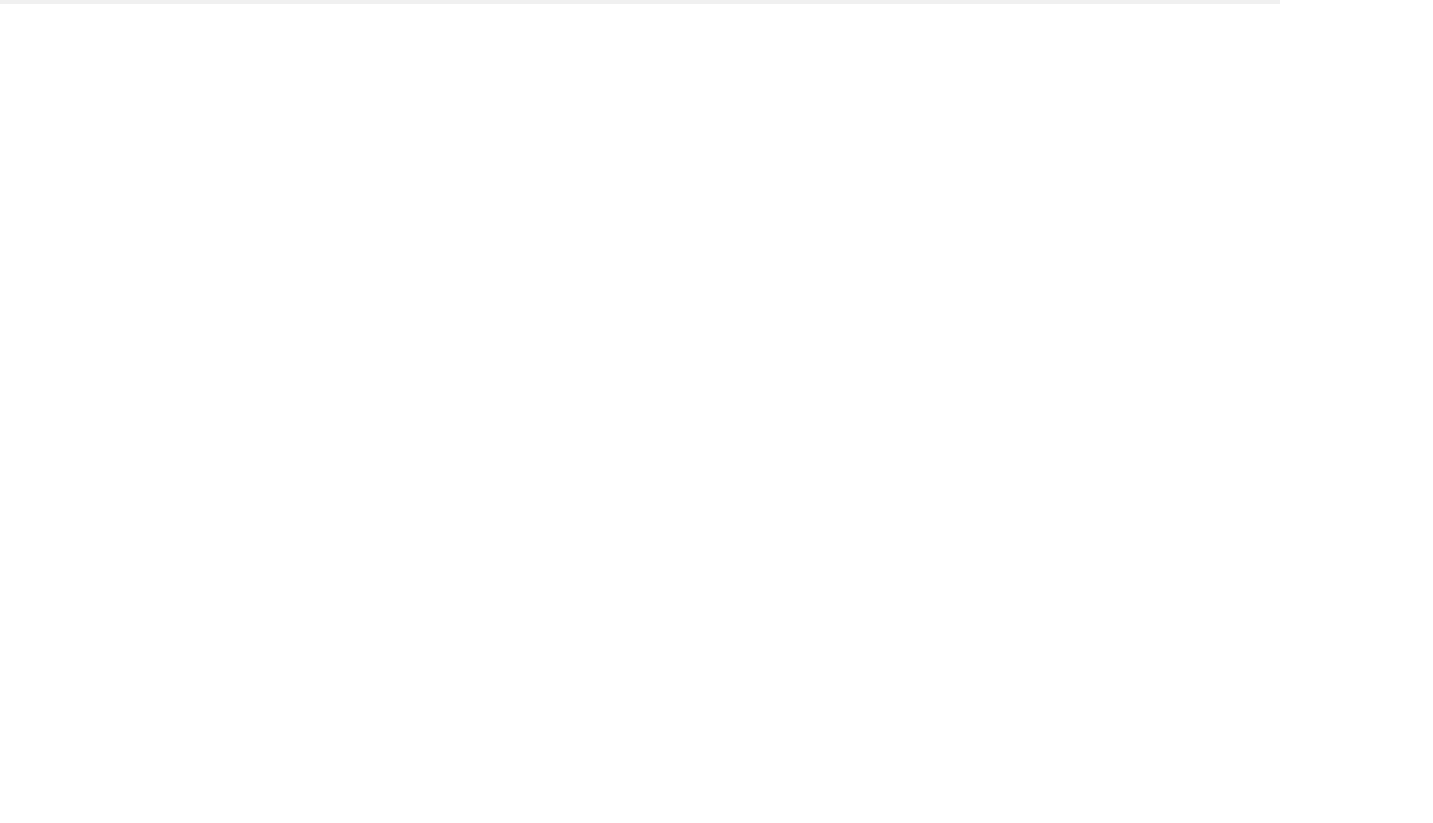
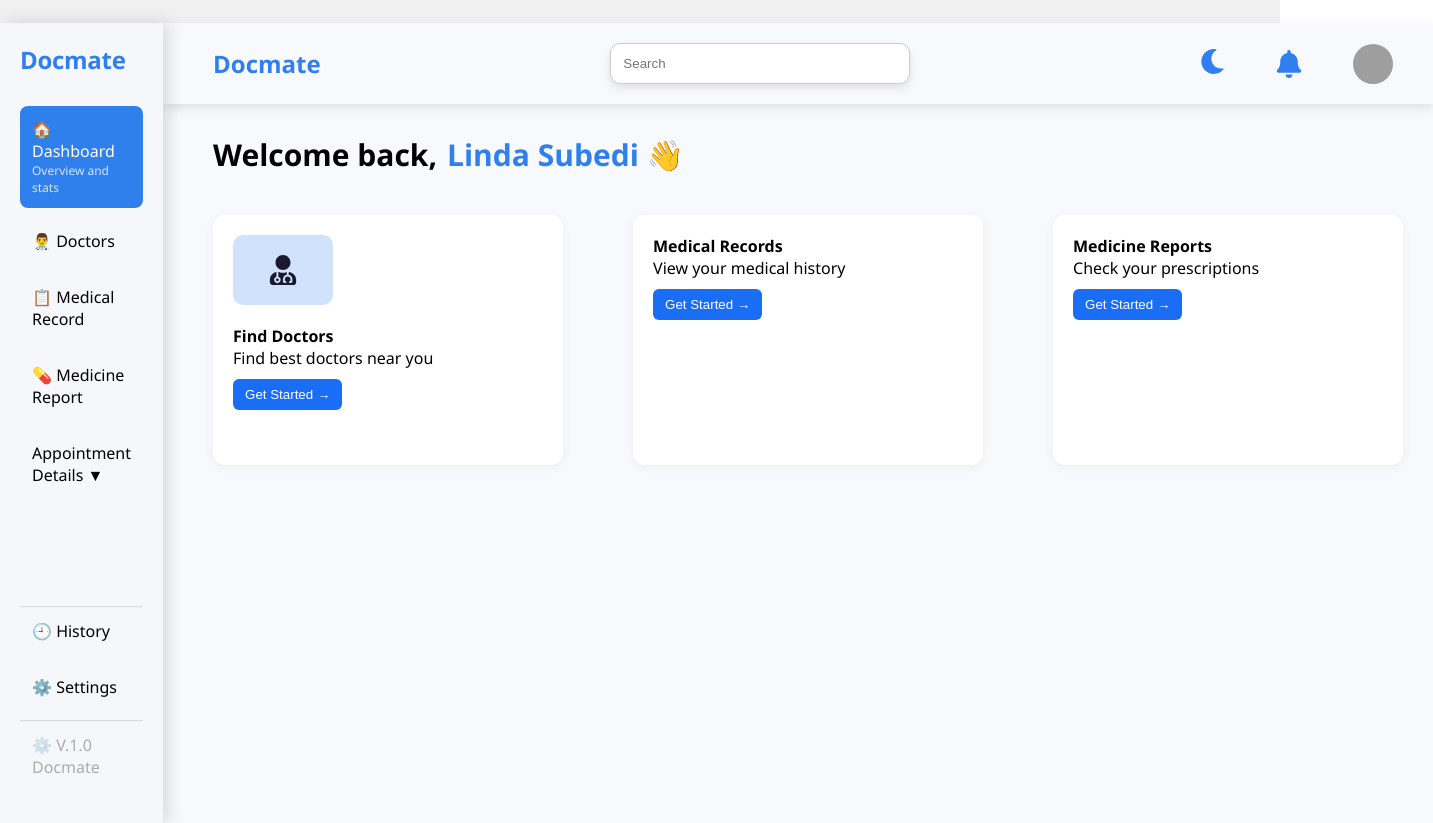
Before and after one commit to Aniket2mandal/docmate-frontend, a React (Vite) app in the folder docmate-app/: page / in a window 1280 px wide. Shown: the part 1180-2003 px from the top of the page, 1433 px wide, since content can reach past the window. Before the commit the page ends 1184 px from the top, so only its background shows below. Built offline with nearby package versions, Linux system fonts and the light colour scheme; no server answers; grey boxes are pictures that could not be loaded.

Commit message:
created new components and user dashbaord

```diff
--- a/docmate-app/package.json
+++ b/docmate-app/package.json
@@ -12,7 +12,8 @@
   "dependencies": {
     "axios": "^1.13.6",
     "react": "^19.2.0",
-    "react-dom": "^19.2.0"
+    "react-dom": "^19.2.0",
+    "react-icons": "^5.6.0"
   },
   "devDependencies": {
     "@eslint/js": "^9.39.1",
--- a/docmate-app/src/App.jsx
+++ b/docmate-app/src/App.jsx
@@ -2,6 +2,7 @@ import { useState } from 'react'
 import './App.css'
 import Home from './pages/Home/Home'
 import Doctors from './pages/Doctor/Doctors'
+import DashboardUser from './pages/DashboardUser/DashboardUser'
 
 function App() {
 
@@ -9,6 +10,7 @@ function App() {
     <>
       <Home />
       <Doctors />
+      <DashboardUser />
       {/* <h1>Docmate</h1> */}
     </>
   )
--- /dev/null
+++ b/docmate-app/src/components/DashboardCard/DashboardCards.css
@@ -0,0 +1,47 @@
+.cards{
+display:flex;
+gap:70px;
+margin-top:20px;
+margin-left:20px;
+}
+
+.card{
+background:white;
+padding:20px;
+border-radius:12px;
+width:350px;
+height:250px;
+/* height:max-content; */
+box-shadow:0 2px 10px rgba(0,0,0,0.05);
+}
+
+.card button{
+margin-top:10px;
+background:#1a6ef5;
+color:white;
+border:none;
+padding:8px 12px;
+border-radius:6px;
+cursor:pointer;
+}
+
+.doctor-card-img {
+ background-color: rgba(26, 110, 245, 0.2);
+  /* opacity: 0.2;  */
+  border-radius: 10px;
+  width: 100px;
+  padding: 20px;
+  height: auto;
+  margin-bottom: 20px;
+
+  display: flex;
+  justify-content: center;
+  align-items: center;
+  text-align: center;
+}
+
+.doctor-icon{
+    font-size:30px;
+    position:relative;
+    color:#1a1a2e;
+}
--- /dev/null
+++ b/docmate-app/src/components/DashboardCard/DashboardCards.jsx
@@ -0,0 +1,34 @@
+import React from "react";
+import { FaUserMd } from "react-icons/fa";
+import "./DashboardCards.css";
+
+const DashboardCards = () => {
+  return (
+    <div className="cards">
+
+      <div className="card">
+        <div className="doctor-card-img">
+          <FaUserMd className="doctor-icon" />
+        </div>
+        <h4>Find Doctors</h4>
+        <p>Find best doctors near you</p>
+        <button>Get Started →</button>
+      </div>
+
+      <div className="card">
+        <h4>Medical Records</h4>
+        <p>View your medical history</p>
+        <button>Get Started →</button>
+      </div>
+
+      <div className="card">
+        <h4>Medicine Reports</h4>
+        <p>Check your prescriptions</p>
+        <button>Get Started →</button>
+      </div>
+
+    </div>
+  );
+};
+
+export default DashboardCards;
--- /dev/null
+++ b/docmate-app/src/components/Navbar/Navbar.css
@@ -0,0 +1,57 @@
+.navbar {
+    display: flex;
+    justify-content: space-between;
+    align-items: center;
+    margin-top: 0px;
+    padding: 20px 40px;
+    /* margin-left:-30px; */
+    box-shadow: 0 4px 10px rgba(0, 0, 0, 0.1);
+       /* box-shadow: 6px 0 15px rgba(0,0,0,0.12); */
+}
+
+.logo-nav{
+    color:#2f80ed;
+    margin-left:10px;
+}
+
+.search {
+    width: 300px;
+    padding: 12px;
+    border-radius: 10px;
+    border: 1px solid #ccc;
+    box-shadow: 0 4px 10px rgba(0, 0, 0, 0.1);
+}
+
+.profile {
+    display: flex;
+    align-items: center;
+    gap: 40px;
+}
+
+.profile-img{
+    border-radius: 100%;
+}
+
+.theme-toggle{
+  font-size: 25px; /* increase from 20px to 28px */
+  cursor: pointer;
+  margin-right: 10px;
+  transition: color 0.3s;
+  color:#2f80ed;
+}
+
+.theme-toggle:hover {
+  color: black; /* optional hover effect */
+}
+
+.notification-icon {
+  font-size: 28px; /* increase from 20px to 28px */
+  cursor: pointer;
+  margin-right: 10px;
+  transition: color 0.3s;
+  color:#2f80ed;
+}
+
+.notification-icon:hover {
+  color: black; /* optional hover effect */
+}
--- a/docmate-app/src/components/Navbar/Navbar.jsx
+++ b/docmate-app/src/components/Navbar/Navbar.jsx
@@ -1,16 +1,40 @@
-import React from "react";
+import React, { useState } from "react";
+import { FaBell } from "react-icons/fa";
+import { FaSun, FaMoon } from "react-icons/fa";
 import "./Navbar.css";
 
 const Navbar = () => {
+  const [darkMode, setDarkMode] = useState(false);
+
+  const toggleDarkMode = () => {
+    setDarkMode(!darkMode);
+    document.body.className = darkMode ? "light-mode" : "dark-mode";
+  };
+
   return (
-    <nav className="navbar">
-      <h2 className="logo">Docmate</h2>
+    <div className="navbar">
 
-      <div className="nav-buttons">
-        <button className="login-btn">Login</button>
-        <button className="start-btn">Get Started</button>
+      <h2 className="logo-nav">Docmate</h2>
+
+      <input
+        className="search"
+        type="text"
+        placeholder="Search"
+      />
+
+      <div className="profile">
+        {/* Dark/Light Mode Icon */}
+        <span className="theme-toggle" onClick={toggleDarkMode}>
+          {darkMode ? <FaSun /> : <FaMoon />}
+        </span>
+        <FaBell className="notification-icon" />
+        <img className="profile-img"
+          src="https://i.pravatar.cc/40"
+          alt="profile"
+        />
       </div>
-    </nav>
+
+    </div>
   );
 };
 
--- /dev/null
+++ b/docmate-app/src/components/SideBar/SideBar.css
@@ -0,0 +1,94 @@
+.sidebar{
+    width:300px;
+    background:#f5f7fb;
+    height:100vh;
+    padding:20px;
+    box-shadow: 6px 0 15px rgba(0,0,0,0.12);
+    position:relative;
+    z-index:10;
+}
+.logo{
+color:#2f80ed;
+margin-bottom:30px;
+}
+
+.menu{
+list-style:none;
+padding:0;
+height:300px;
+}
+
+.menu li{
+padding:12px;
+margin-bottom:10px;
+cursor:pointer;
+border-radius:8px;
+}
+
+.menu li:hover{
+background:#2f80ed;
+color:white;
+}
+
+.active{
+background:#2f80ed;
+color:white;
+}
+
+.sub{
+display:block;
+font-size:12px;
+opacity:0.8;
+}
+
+.dropdown{
+background:white;
+color:#2f80ed;
+border-radius:8px;
+padding:8px;
+margin-top:5px;
+box-shadow:0 2px 8px rgba(0,0,0,0.1);
+}
+
+.history{
+list-style:none;
+padding:0;
+margin-top:0px;
+}
+
+
+.history li{
+padding:12px;
+margin-bottom:10px;
+cursor:pointer;
+border-radius:8px;
+}
+
+.history li:hover{
+background:#2f80ed;
+color:white;
+}
+
+.historyHr{
+    margin-top:200px;
+    opacity: 30%;
+
+}
+
+.version{
+list-style:none;
+padding:0;
+margin-top:0px;
+opacity: 30%;
+}
+
+
+.version li{
+padding:12px;
+margin-bottom:10px;
+cursor:pointer;
+border-radius:8px;
+}
+.versionHr{
+    opacity: 30%;
+}
--- /dev/null
+++ b/docmate-app/src/components/SideBar/SideBar.jsx
@@ -0,0 +1,57 @@
+import React, { useState } from "react";
+import "./Sidebar.css";
+
+const Sidebar = () => {
+
+    const [open, setOpen] = useState(false);
+
+    const toggleDropdown = () => {
+        setOpen(!open);
+    };
+
+    return (
+        <div className="sidebar">
+
+            <h2 className="logo">Docmate</h2>
+
+            <ul className="menu">
+
+                <li className="active">
+                    🏠 Dashboard
+                    <span className="sub">Overview and stats</span>
+                </li>
+
+                <li>👨‍⚕️ Doctors</li>
+                <li>📋 Medical Record</li>
+                <li>💊 Medicine Report</li>
+
+                {/* Dropdown */}
+                <li className="appointment" onClick={toggleDropdown}>
+                    Appointment Details {open ? "▲" : "▼"}
+
+                    {open && (
+                        <div className="dropdown">
+                            <p>Upcoming appointment</p>
+                            <p>Previous appointment</p>
+                        </div>
+                    )}
+                </li>
+
+            </ul>
+             <hr className="historyHr"></hr>
+            <ul className="history">
+                <li>🕘 History</li>
+                <li>⚙️ Settings</li>
+            </ul>
+             <hr className="versionHr"></hr>
+            <ul className="version">
+                <li>⚙️️ V.1.0 Docmate </li>
+            </ul>
+
+
+
+        </div>
+    );
+};
+
+export default Sidebar;
--- /dev/null
+++ b/docmate-app/src/pages/DashboardUser/DashboardUser.css
@@ -0,0 +1,36 @@
+.dashboard{
+display:flex;
+font-family: 'Segoe UI', sans-serif;
+}
+
+.main-content{
+flex:1;
+/* padding:30px; */
+background:#f7f9fc;
+}
+.bodyPart{
+    padding:30px;
+}
+
+.welcome{
+    display: flex;
+    gap:10px;
+    margin-left:20px;
+}
+
+.welcome-back{
+margin-bottom:20px;
+font-size: 30px;
+}
+
+.user-name{
+margin-bottom:20px;
+font-size: 30px;
+color:#2f80ed;
+}
+
+.bottom-section{
+display:flex;
+gap:20px;
+margin-top:30px;
+}
--- /dev/null
+++ b/docmate-app/src/pages/DashboardUser/DashboardUser.jsx
@@ -0,0 +1,43 @@
+import React from "react";
+import SideBar from "../../components/SideBar/SideBar";
+import Navbar from "../../components/Navbar/Navbar";
+import DashboardCards from "../../components/DashboardCard/DashboardCards";
+// import HistoryCard from "../../components/HistoryCard/HistoryCard";
+// import ProfileCard from "../../components/ProfileCard/ProfileCard";
+import "./DashboardUser.css";
+
+const Dashboard = () => {
+  return (
+    <div className="dashboard">
+
+      <SideBar />
+
+
+      <div className="main-content">
+      <Navbar />
+      <div className="bodyPart">
+
+<div className="welcome">
+        <h2 className="welcome-back">
+          Welcome back,
+        </h2>
+        <h2 className="user-name">
+          Linda Subedi 👋
+        </h2>
+        </div>
+
+        <DashboardCards />
+
+        <div className="bottom-section">
+          {/* <HistoryCard />
+          <ProfileCard /> */}
+        </div>
+
+      </div>
+      </div>
+
+    </div>
+  );
+};
+
+export default Dashboard;
--- a/docmate-app/src/pages/Home/Home.jsx
+++ b/docmate-app/src/pages/Home/Home.jsx
@@ -6,7 +6,7 @@ const Home = () => {
   return (
 
     <>
-     <nav className="navbar">
+     <nav className="navbar-landing">
       <h2 className="logo">Docmate</h2>
 
       <div className="nav-buttons">
--- a/docmate-app/src/pages/Home/NavbarLanding.css
+++ b/docmate-app/src/pages/Home/NavbarLanding.css
@@ -11,7 +11,7 @@ body {
   font-family: 'Segoe UI', sans-serif;
 }
 
-.navbar {
+.navbar-landing {
   display: flex;
   justify-content: space-between;
   align-items: center;
```
Also changed, not shown: 1 other file (tests, documents, lock files or other folders).
